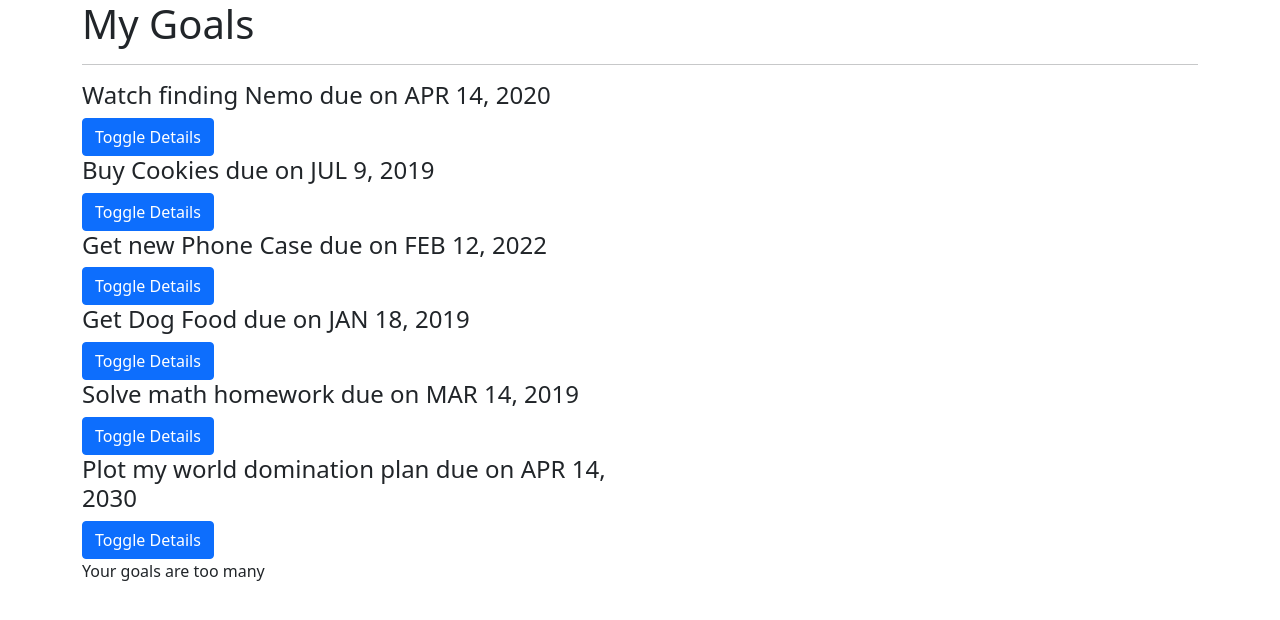
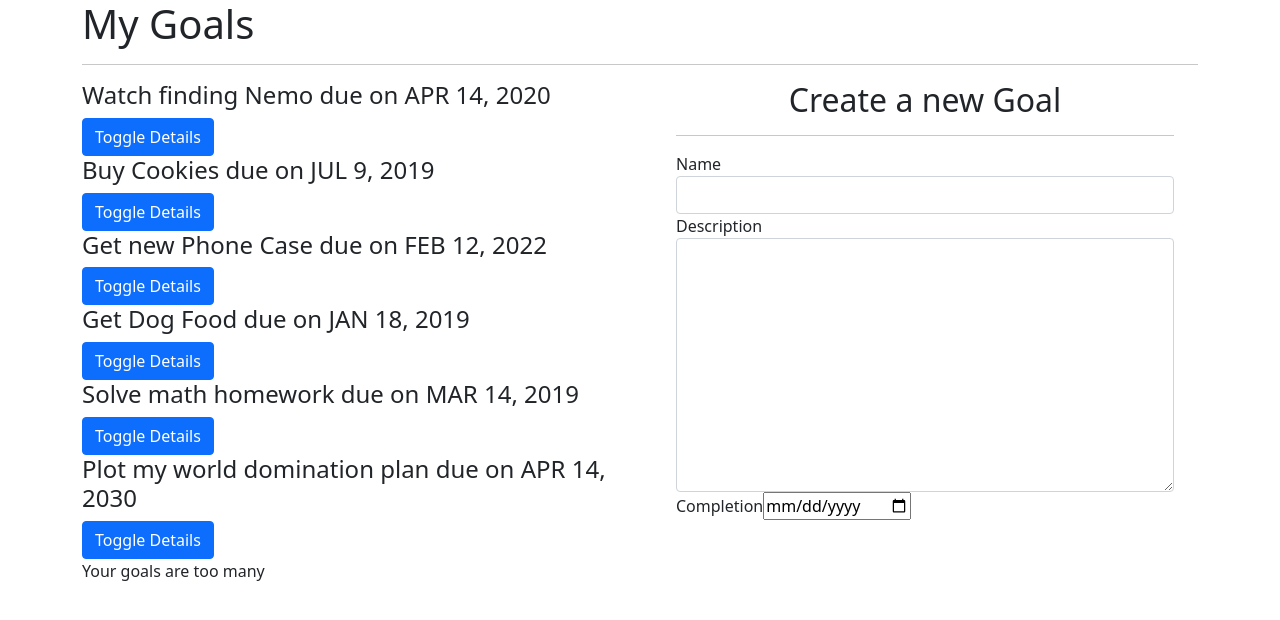
Before and after one commit to Mohraf/Goals, an Angular app: page / in a window 1280 px wide. Shown: the top 620 px of the page. Built offline with nearby package versions, Linux system fonts and the light colour scheme.

Commit message:
added goal form

```diff
--- /dev/null
+++ b/src/app/goal-form/goal-form.component.html
@@ -0,0 +1,20 @@
+<div class="container-fluid">
+  <h2 class="text-center">Create a new Goal</h2>
+  <hr>
+  <form>
+    <div class="form-group">
+      <label for="name">Name</label>
+      <input type="text" required class="form-control" id="name">
+    </div>
+
+    <div class="form-group">
+      <label for="description">Description</label>
+      <textarea required id="description" cols="30" rows="10" class="form-control"></textarea>
+    </div>
+
+    <div class="form-group">
+      <label for="Completion">Completion</label>
+      <input type="date" id="complete" required>
+    </div>
+  </form>
+</div>
--- /dev/null
+++ b/src/app/goal-form/goal-form.component.ts
@@ -0,0 +1,15 @@
+import { Component, OnInit } from '@angular/core';
+
+@Component({
+  selector: 'app-goal-form',
+  templateUrl: './goal-form.component.html',
+  styleUrls: ['./goal-form.component.css']
+})
+export class GoalFormComponent implements OnInit {
+
+  constructor() { }
+
+  ngOnInit(): void {
+  }
+
+}
--- a/src/app/goal/goal.component.html
+++ b/src/app/goal/goal.component.html
@@ -21,6 +21,10 @@
         </div>
       </div>
     </div>
+
+    <div class="col-md-6">
+      <app-goal-form></app-goal-form>
+    </div>
   </div>
 
   <p *ngIf="goals.length > 5">Your goals are too many</p>
```
Also changed, not shown: src/app/app.module.ts (+6 -2 lines), src/app/goal-form/goal-form.component.css (added), 1 other file (tests, documents, lock files or other folders).
